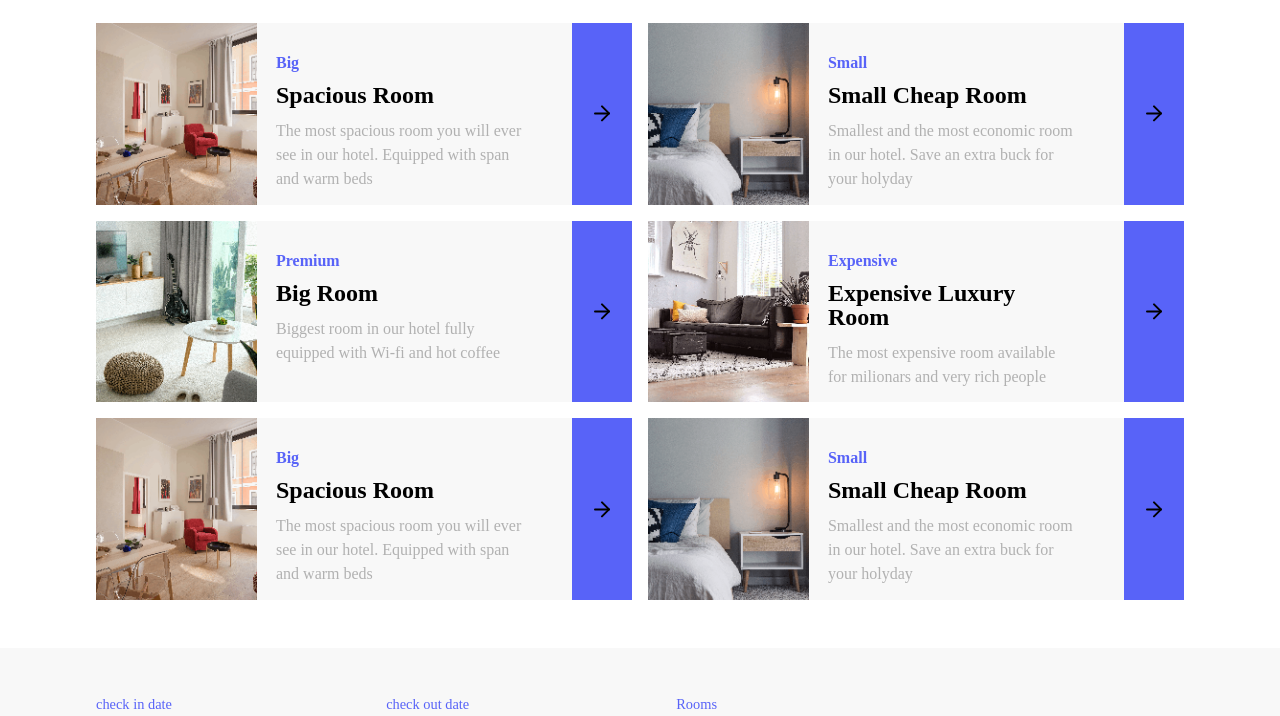
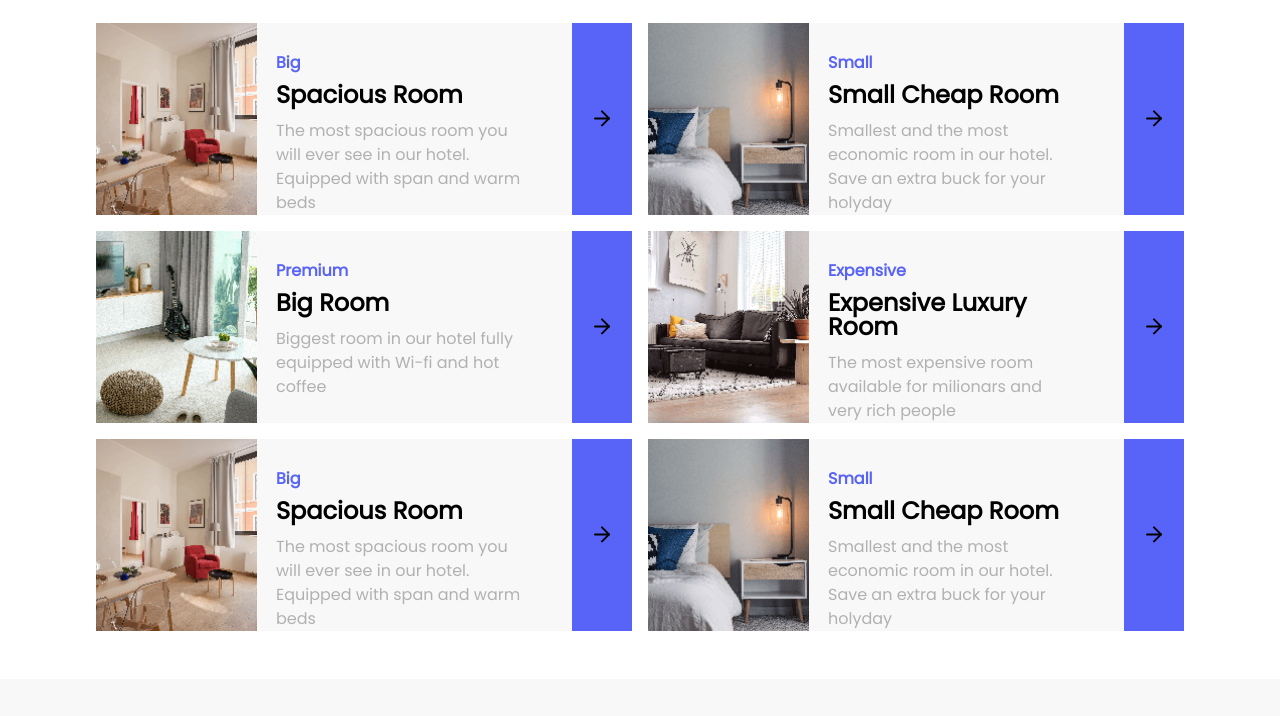
Before and after one commit to ninorak/Midterm-project-3, a plain HTML site: page index.html in a window 1280 px wide. Shown: the part 530-1246 px from the top of the page. Drawn offline with Linux system fonts and the light colour scheme.

Commit message:
Added font

```diff
--- a/css/style.css
+++ b/css/style.css
@@ -1,3 +1,6 @@
+body {
+    font-family: 'Poppins', sans-serif;;
+}
 .flex {
     display: flex;
 }
--- a/index.html
+++ b/index.html
@@ -3,6 +3,7 @@
 <head>
 	<meta charset="utf-8">
 	<meta name="viewport" content="width=device-width, initial-scale=1">
+    <link href="https://fonts.googleapis.com/css2?family=Poppins&display=swap" rel="stylesheet">
     <link rel="stylesheet" type="text/css" href="./css/reset.css">
     <link rel="stylesheet" type="text/css" href="./css/style.css">
 	<title>Rooms</title>
```
